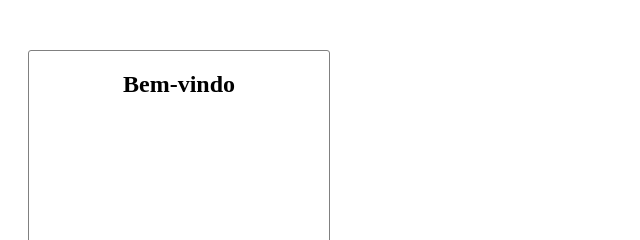
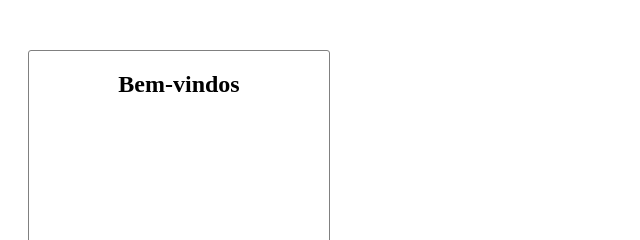
Before and after one commit to brunalauschner/html_teste, a plain HTML site: page index.html in a window 1280 px wide. Shown: the top 240 px of the page, 0-640 px from the left. Drawn offline with Linux system fonts and the light colour scheme.

Commit message:
Mudanças no layout

```diff
--- a/index.html
+++ b/index.html
@@ -9,7 +9,7 @@
 </head>
 <body>
     <div class="caixa-login">
-        <h2>Bem-vindo</h2>
+        <h2>Bem-vindos</h2>
     </div>
 </body>
 </html>
```
